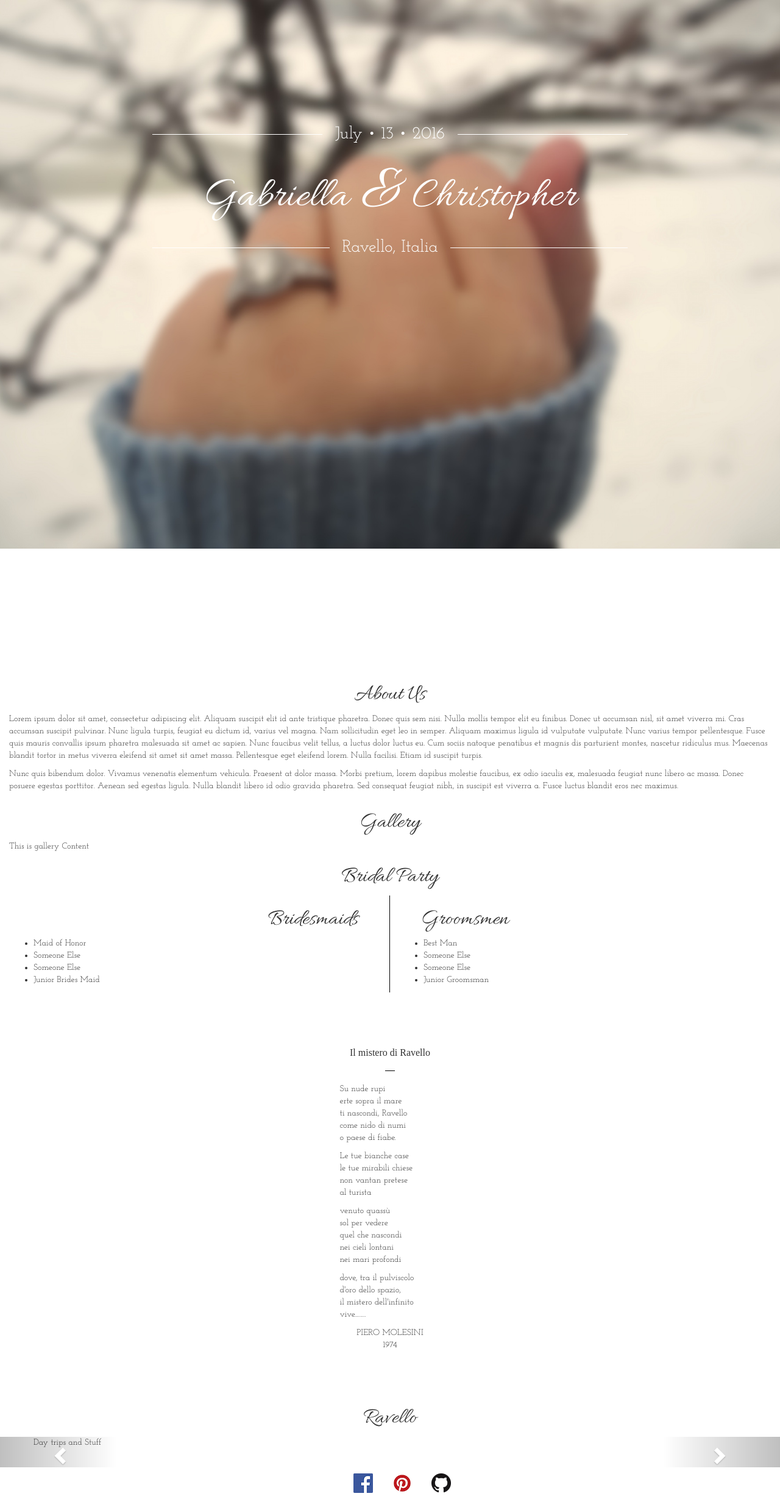
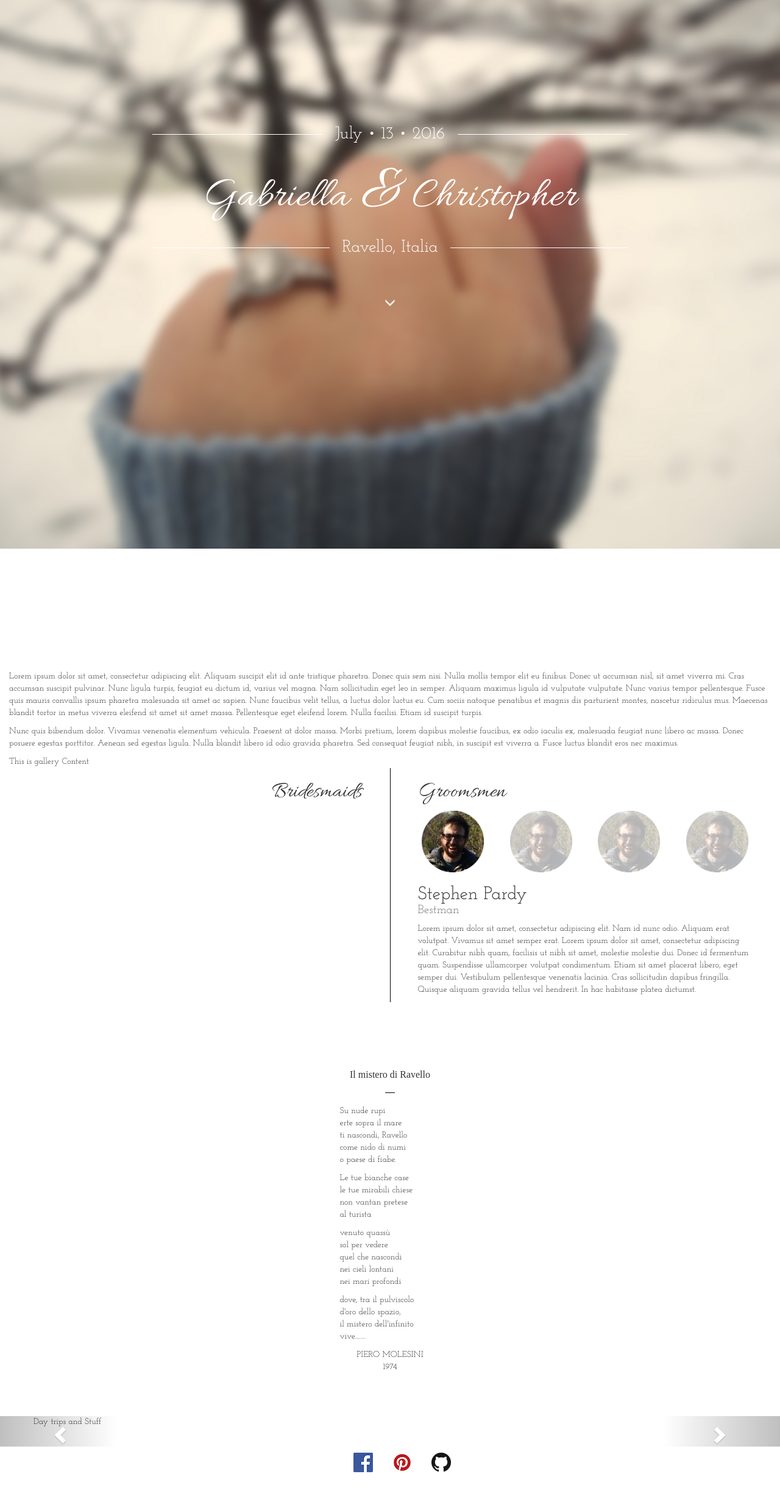
Before and after one commit to chris-pardy/chris-pardy.github.io, a Jekyll site: the page built from index.html, in a window 1280 px wide. Shown: the whole page at 61% size. Built offline with Jekyll 4.4.1, drawn with Linux system fonts in a browser that asks for light colours; nearby versions of some CDN libraries; after the commit the page ends 2425 px from its top, so only the background shows below that.

Commit message:
Adding some better styling

```diff
--- a/_includes/bridal_party.html
+++ b/_includes/bridal_party.html
@@ -1,20 +1,43 @@
 <div class="row bridal-party">
 	<div class="col-sm-6 col-xs-12 left">
 		<h1>Bridesmaids</h1>
-		<ul>
-			<li>Maid of Honor</li>
-			<li>Someone Else</li>
-			<li>Someone Else</li>
-			<li>Junior Brides Maid</li>
-		</ul>
+		<div class="container-fluid">
+		</div>
 	</div>
 	<div class="col-sm-6 col-xs-12 right">
-		<h1>Groomsmen</h1>
-		<ul>
-			<li>Best Man</li>
-			<li>Someone Else</li>
-			<li>Someone Else</li>
-			<li>Junior Groomsman</li>
-		</ul>
+		<h1 class="row">Groomsmen</h1>
+		<div id="groomsman-carousel" class="carousel slide row">
+			<div class="row carousel-header">
+				<div class="col-xs-3">
+					<img data-target="#groomsman-carousel" data-slide-to="0" class="carousel-image active" src="/images/stephen.jpg" alt="Stephen Pardy" />
+				</div>
+				<div class="col-xs-3">
+					<img data-target="#groomsman-carousel" data-slide-to="1" class="carousel-image" src="/images/stephen.jpg" alt="Stephen Pardy" />
+				</div>
+				<div class="col-xs-3">
+					<img data-target="#groomsman-carousel" data-slide-to="2" class="carousel-image" src="/images/stephen.jpg" alt="Stephen Pardy" />
+				</div>
+				<div class="col-xs-3">
+					<img data-target="#groomsman-carousel" data-slide-to="3" class="carousel-image" src="/images/stephen.jpg" alt="Stephen Pardy" />
+				</div>
+			</div>
+			<div class="carousel-inner" role="listbox">
+				<div class="item row active">
+					<h2>Stephen Pardy
+					<small>Bestman</small></h2>
+					<p>Lorem ipsum dolor sit amet, consectetur adipiscing elit. Nam id nunc odio. Aliquam erat volutpat. Vivamus sit amet semper erat. Lorem ipsum dolor sit amet, consectetur adipiscing elit. Curabitur nibh quam, facilisis ut nibh sit amet, molestie molestie dui. Donec id fermentum quam. Suspendisse ullamcorper volutpat condimentum. Etiam sit amet placerat libero, eget semper dui. Vestibulum pellentesque venenatis lacinia. Cras sollicitudin dapibus fringilla. Quisque aliquam gravida tellus vel hendrerit. In hac habitasse platea dictumst.</p>
+				</div>
+				<div class="item row">
+					<h2>Stephen Pardy - Also a Groomsman</h2>
+					<p>Groomsman 1</p>
+				</div>
+				<div class="item row">
+					<p class="col-md-12">Groomsman 2</p>
+				</div>
+				<div class="item row">
+					<p class="col-md-12">Junior Groomsman</p>
+				</div>
+			</div>
+		</div>
 	</div>
 </div>
--- a/css/all.scss
+++ b/css/all.scss
@@ -89,6 +89,14 @@ h1 {
       left: 100%;
       margin-left: 20px;
   }
+  .down.row{
+    margin-top: 50px;
+    button {
+      border:none;
+      background: transparent;
+      outline: none;
+    }
+  }
 }
 
 nav {
@@ -116,7 +124,7 @@ nav {
   }
 }
 
-.section {
+section {
   background-color: $primary-color;
   h1 {
     text-align: center;
@@ -145,17 +153,47 @@ nav {
 }
 
 .bridal-party {
+  padding-bottom: 20px;
+  small {
+    display: block;
+  }
   .left{
-    h1 {
-      text-align: right;
-      padding-right: 1em;
+    @media(min-width: 768px){
+      h1 {
+        text-align: right;
+        margin-right: 5%;
+      }
     }
-    border-right: 1px solid black;
   }
   .right {
-    h1 {
-      text-align: left;
+    @media(min-width: 768px){
+      h1 {
+        text-align: left;
+        margin-left: 5%;
+      }
+      border-left:1px solid black;
+    }
+  }
+  .carousel{
+    margin-left: 5%;
+    margin-right: 5%;
+    .carousel-header{
+      text-align: center;
+      img.carousel-image{
+        max-width: 150px;
+        width: 90%;
+        opacity: 0.3;
+      }
+      img.carousel-image:hover{
+          opacity: 0.6;
+      }
+      img.carousel-image.active{
+        opacity: 1;
+      }
+    }
+    .carousel-inner .item {
       padding-left: 1em;
+      padding-right: 1em;
     }
   }
 }
--- a/index.html
+++ b/index.html
@@ -44,6 +44,11 @@ sections:
 			<span class="text">Ravello, Italia</span>
 		</div>
 	</div>
+	<div class="row down">
+		<button class="btn-lg" data-scroll-to="#about">
+			<span class="glyphicon glyphicon-menu-down" aria-hidden="true"></span>
+		</button>
+	</div>
 </div>
 {% for item in page.sections %}
 {% if item.before %}
@@ -52,8 +57,7 @@ sections:
 </div>
 {% endif %}
 <section>
-<div class="container-fluid section" id="{{ item.id }}">
-<h1>{{ item.name }}</h1>
+<div class="container-fluid" id="{{ item.id }}">
 {% include {{item.content}} %}
 </div>
 </section>
```
Also changed, not shown: _layouts/default.html (+9 -0 lines), images/stephen.jpg (added).
